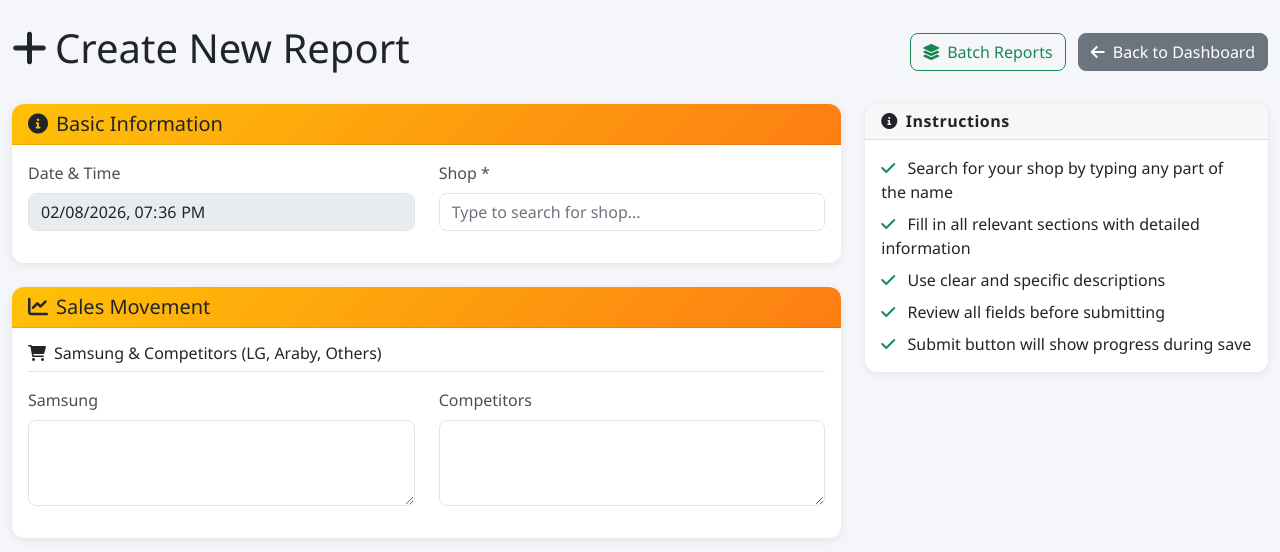
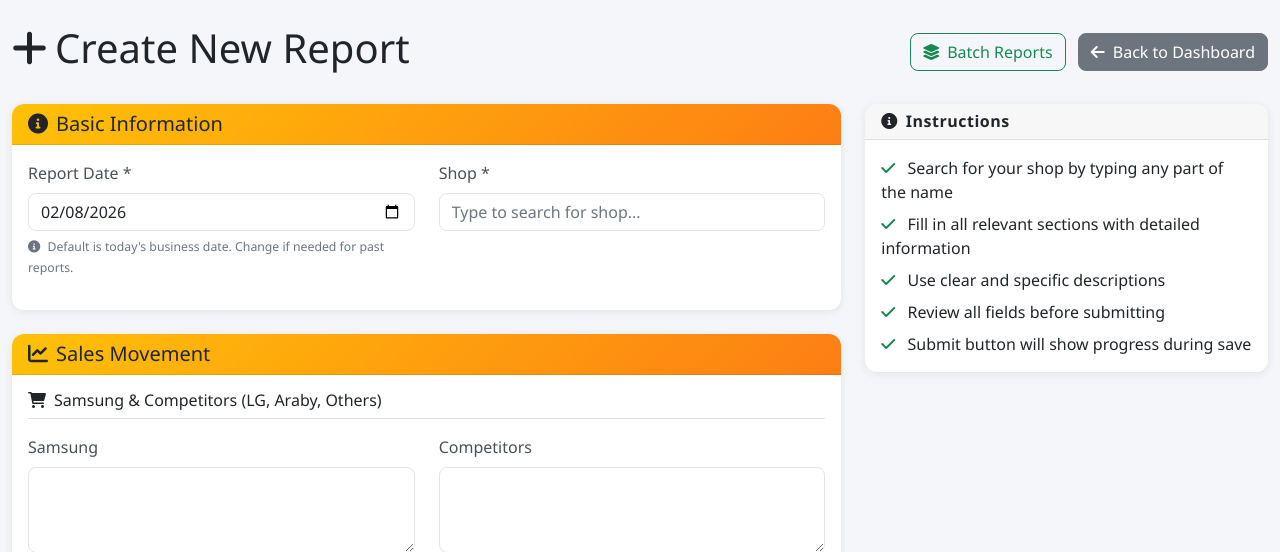
Before and after one commit to AhmedTUD/DRS, a Flask app: template app/templates/employee/report_form.html in a window 1280 px wide. Shown: the top 552 px of the page. Run offline with Flask 3, Linux system fonts and the light colour scheme; the template is opened without the code that fills it, so the values that code supplies are empty; some libraries are stand-ins or nearby versions.

Commit message:
Add date picker for report date and default logic
Updated the report form to include a date picker for report dates and adjusted the JavaScript to set a default business date based on a 6 AM cutoff.

```diff
--- a/app/templates/employee/report_form.html
+++ b/app/templates/employee/report_form.html
@@ -34,8 +34,14 @@
                 <div class="card-body">
                     <div class="row">
                         <div class="col-md-6 mb-3">
-                            <label for="report_date" class="form-label">Date & Time</label>
-                            <input type="datetime-local" class="form-control" id="report_date" readonly>
+                            <label for="report_date_picker" class="form-label">Report Date *</label>
+                            <input type="date" class="form-control" id="report_date_picker" name="report_date_picker" required>
+                            <div class="form-text">
+                                <small class="text-muted">
+                                    <i class="fas fa-info-circle me-1"></i>
+                                    Default is today's business date. Change if needed for past reports.
+                                </small>
+                            </div>
                         </div>
                         <div class="col-md-6 mb-3">
                             <label for="branch_id" class="form-label">Shop *</label>
@@ -229,10 +235,26 @@
 {% block scripts %}
 <script>
 document.addEventListener('DOMContentLoaded', function() {
-    // Set current date and time
+    // Set default business date (considering 6 AM cutoff)
     const now = new Date();
-    const localDateTime = new Date(now.getTime() - now.getTimezoneOffset() * 60000).toISOString().slice(0, 16);
-    document.getElementById('report_date').value = localDateTime;
+    const hour = now.getHours();
+
+    // If before 6 AM, use previous day
+    let businessDate = new Date(now);
+    if (hour < 6) {
+        businessDate.setDate(businessDate.getDate() - 1);
+    }
+
+    // Format date as YYYY-MM-DD for date input
+    const year = businessDate.getFullYear();
+    const month = String(businessDate.getMonth() + 1).padStart(2, '0');
+    const day = String(businessDate.getDate()).padStart(2, '0');
+    const formattedDate = `${year}-${month}-${day}`;
+
+    document.getElementById('report_date_picker').value = formattedDate;
+
+    console.log('Current time:', now.toLocaleString());
+    console.log('Business date set to:', formattedDate);
 
     // Branch search functionality
     const branchSearch = document.getElementById('branch_search');
```
